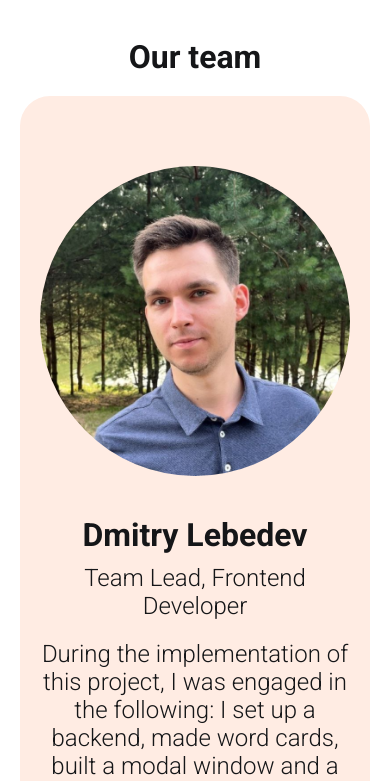
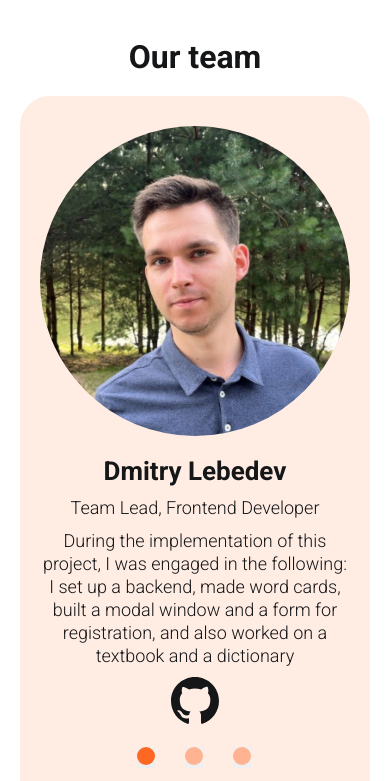
Before and after one commit to Lebedev-023046/rslang, a React (Create React App) app in the folder rs-lang/: page / in a window 390 px wide. Shown: the part 3209-3990 px from the top of the page. Built offline with nearby package versions, Linux system fonts and the light colour scheme; a web font is replaced by a local one.

Commit message:
feat: finish adaptive for Team

```diff
--- a/rs-lang/src/components/molecules/TeamCard/TeamCard.css
+++ b/rs-lang/src/components/molecules/TeamCard/TeamCard.css
@@ -54,7 +54,7 @@
 .team-card__content p {
   font-size: 2.4rem;
   font-weight: 300;
-  line-height: 28px;
+  line-height: 2.8rem;
 }
 
 .team-card__titles {
@@ -94,12 +94,54 @@
 
 @media (max-width: 768px) {
   .team-card {
-    padding: 7rem 3rem;
+    padding: 5rem 3rem 7rem;
+  }
+  .team-card__info {
+    gap: 3rem;
   }
 }
 
 @media (max-width: 560px) {
   .team-card {
-    padding: 7rem 2rem 14rem;
+    padding: 3rem 2rem 14rem;
+  }
+  .team-card__info {
+    gap: 2rem;
+  }
+  .team-card__content {
+    gap: 1.5rem;
+  }
+  .team-card__content h2 {
+    font-size: 2.8rem;
+    line-height: 3.2rem;
+  }
+  .team-card__content p {
+    font-size: 2rem;
+    line-height: 2.4rem;
   }
 }
+
+@media (max-width: 470px) {
+  .team-card__content {
+    gap: 1rem;
+  }
+  .team-card__content h2 {
+    font-size: 2.6rem;
+    line-height: 3rem;
+  }
+  .team-card__content p {
+    font-size: 1.8rem;
+    line-height: 2.3rem;
+  }
+}
+
+@media (max-width: 360px) {
+  .team-card__content h2 {
+    font-size: 2.6rem;
+    line-height: 3rem;
+  }
+  .team-card__content p {
+    font-size: 1.6rem;
+    line-height: 2rem;
+  }
+}
```
